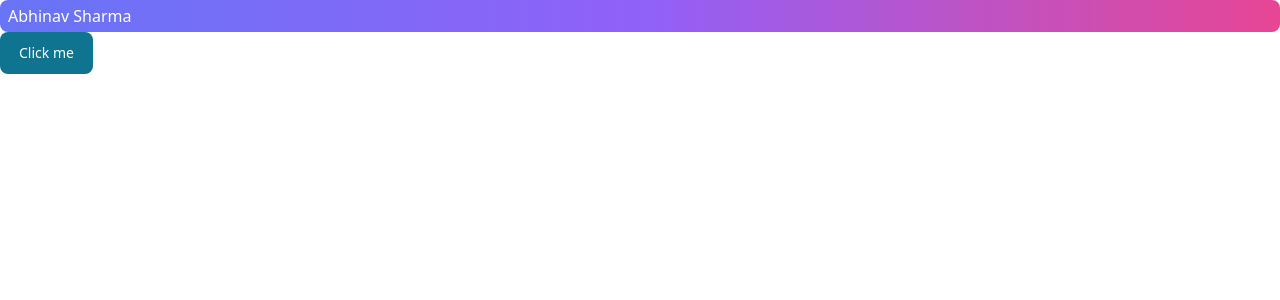
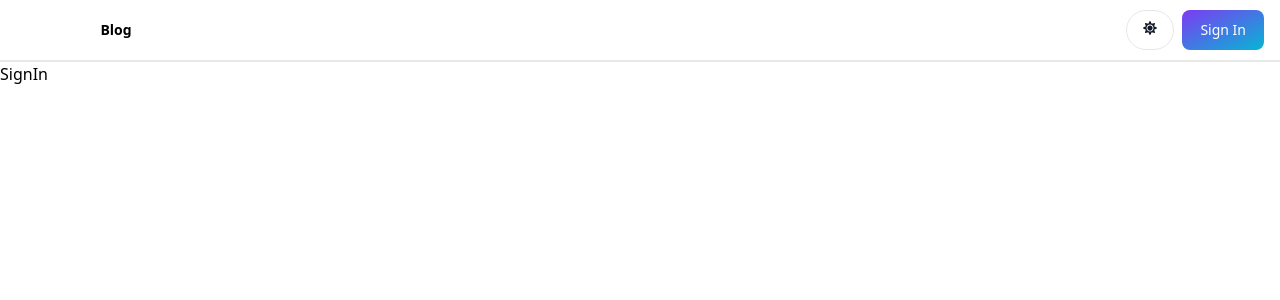
Before and after one commit to AbhinavSharma486/Google_Auth, a React (Vite) app in the folder frontend/: page /sign-in in a window 1280 px wide. Shown: the top 300 px of the page. Built offline with nearby package versions, Linux system fonts and the light colour scheme.

Commit message:
Header completed

```diff
--- /dev/null
+++ b/frontend/components/Header.jsx
@@ -0,0 +1,51 @@
+import { Avatar, Button, Dropdown, Navbar, TextInput } from 'flowbite-react';
+import { Link, useLocation, useNavigate } from 'react-router-dom';
+import { AiOutlineSearch } from 'react-icons/ai';
+import { FaMoon, FaSun } from 'react-icons/fa';
+import { useSelector, useDispatch } from 'react-redux';
+import React, { useEffect, useState } from 'react';
+
+const Header = () => {
+
+
+  const handleSubmit = (e) => {
+    e.preventDefault();
+  };
+
+
+
+  return (
+    <Navbar className='border-b-2'>
+
+      <Link
+        to='/'
+        className='self-center whitespace-nowrap text-sm sm:text-xl font-semibold dark:text-white'
+      >
+        <span className='px-2 py-1 bg-gradient-to-r from-indigo-500 via-purple-500 to-pink-500 rounded-lg text-white'>
+          Abhinav's
+        </span>
+        Blog
+      </Link>
+
+      <div className="flex gap-2 md:order-2">
+        <Button className='w-12 h-10 sm:inline'
+          color='gray'
+          pill
+        >
+          <FaSun />
+        </Button>
+
+        <Link to='/sign-in'>
+          <Button gradientDuoTone='purpleToBlue'>
+            Sign In
+          </Button>
+        </Link>
+
+      </div>
+
+
+    </Navbar>
+  );
+};
+
+export default Header;
--- /dev/null
+++ b/frontend/pages/Dashboard.jsx
@@ -0,0 +1,9 @@
+import React from 'react';
+
+const Dashboard = () => {
+  return (
+    <div>Dashboard</div>
+  );
+};
+
+export default Dashboard;
--- /dev/null
+++ b/frontend/pages/Home.jsx
@@ -0,0 +1,9 @@
+import React from 'react';
+
+const Home = () => {
+  return (
+    <div>Home</div>
+  );
+};
+
+export default Home;
--- /dev/null
+++ b/frontend/pages/SignIn.jsx
@@ -0,0 +1,9 @@
+import React from 'react';
+
+const SignIn = () => {
+  return (
+    <div>SignIn</div>
+  );
+};
+
+export default SignIn;
--- /dev/null
+++ b/frontend/pages/SignUp.jsx
@@ -0,0 +1,9 @@
+import React from 'react';
+
+const SignUp = () => {
+  return (
+    <div>SignUp</div>
+  );
+};
+
+export default SignUp;
--- a/frontend/src/App.jsx
+++ b/frontend/src/App.jsx
@@ -1,15 +1,22 @@
-import { Link } from "react-router-dom";
-import { Button } from "flowbite-react";
-
+import { BrowserRouter, Link, Route, Routes } from "react-router-dom";
+import Home from "../pages/Home.jsx";
+import SignUp from "../pages/SignUp.jsx";
+import SignIn from "../pages/SignIn.jsx";
+import Dashboard from "../pages/Dashboard.jsx";
+import Header from "../components/Header.jsx";
 
 function App() {
 
   return (
-    <div>
-      <h1 className='px-2 py-1 bg-gradient-to-r from-indigo-500 via-purple-500 to-pink-500 rounded-lg text-white'>Abhinav Sharma</h1>
-      <Button>Click me</Button>
-
-    </div>
+    <BrowserRouter>
+      <Header />
+      <Routes>
+        <Route path="/" element={<Home />} />
+        <Route path="/sign-up" element={<SignUp />} />
+        <Route path="/sign-in" element={<SignIn />} />
+        <Route path="/dashboard" element={<Dashboard />} />
+      </Routes>
+    </BrowserRouter>
   );
 }
 
```
Also changed, not shown: frontend/pages/About.jsx (added, +9 -0 lines).
